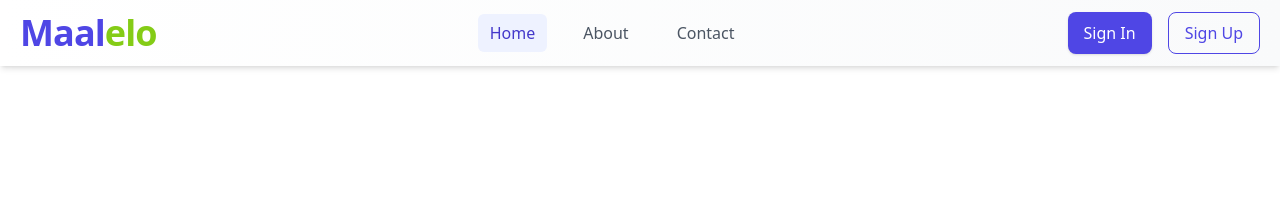
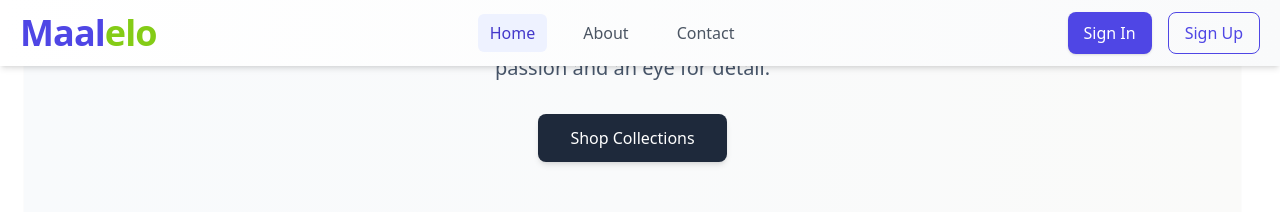
Before and after one commit to pranavsuriya-sr/stocklyn, a React (Vite) app in the folder apps/frontend/: page /home in a window 1280 px wide. Both pictures are taken after a click on the button 98 px from the left and 923 px from the top of the page. Shown: the part 266-478 px from the top of the page. Built offline with nearby package versions, Linux system fonts and the light colour scheme; no server answers.

Commit message:
introducing a hero section with a call-to-action button and updated text formatting for better user engagement.

```diff
--- a/apps/frontend/src/pages/home/home-page.tsx
+++ b/apps/frontend/src/pages/home/home-page.tsx
@@ -39,14 +39,36 @@ export default function Home() {
 
   return (
     <div className="min-h-screen bg-white text-gray-800 pt-20 md:pt-28 font-montserrat">
-      <main className="container mx-auto px-4 sm:px-6 py-10 md:py-16">
+      <main className="container mx-auto px-4 sm:px-6">
+        {/* Hero Section */}
+        <section className="text-center py-16 md:py-24 bg-gradient-to-r from-slate-50 via-gray-50 to-stone-50 rounded-lg shadow-sm mb-16 md:mb-20">
+          <h1 className="text-4xl sm:text-5xl md:text-6xl font-light text-slate-800 mb-6 tracking-tight">
+            Discover Your Next Favorite
+          </h1>
+          <p className="text-lg md:text-xl text-slate-600 max-w-2xl mx-auto mb-8 font-normal">
+            Explore our curated collections of high-quality items, designed with
+            passion and an eye for detail.
+          </p>
+          <button
+            onClick={() =>
+              document
+                .getElementById("product-collections")
+                ?.scrollIntoView({ behavior: "smooth" })
+            }
+            className="bg-slate-800 text-white font-medium py-3 px-8 rounded-lg hover:bg-slate-700 transition-colors duration-300 shadow-md hover:shadow-lg transform hover:-translate-y-0.5"
+          >
+            Shop Collections
+          </button>
+        </section>
+
+        <div id="product-collections">
           {category.map((someCategory: string) => (
-          <div key={someCategory} className="mb-16">
-            <h2 className="text-3xl md:text-4xl font-bold text-gray-900 mb-4 text-center fancy-text animate-fade-in-up font-thin">
+            <div key={someCategory} className="mb-16 md:mb-20">
+              <h2 className="text-3xl md:text-4xl font-light tracking-tight text-gray-800 mb-4 text-center animate-fade-in-up">
                 {`Best ${someCategory} Collection`}
               </h2>
 
-            <hr className="w-1/2 md:w-1/3 mx-auto border-t border-gray-200 my-8" />
+              <hr className="w-1/2 md:w-1/3 mx-auto border-t border-gray-200 my-8 md:my-10" />
 
               <div className="grid grid-cols-1 sm:grid-cols-2 md:grid-cols-2 lg:grid-cols-4 gap-6 md:gap-8">
                 {categoryProducts
@@ -71,6 +93,7 @@ export default function Home() {
               </div>
             </div>
           ))}
+        </div>
       </main>
     </div>
   );
```
Lines whose indentation alone changed are shown as unchanged.
